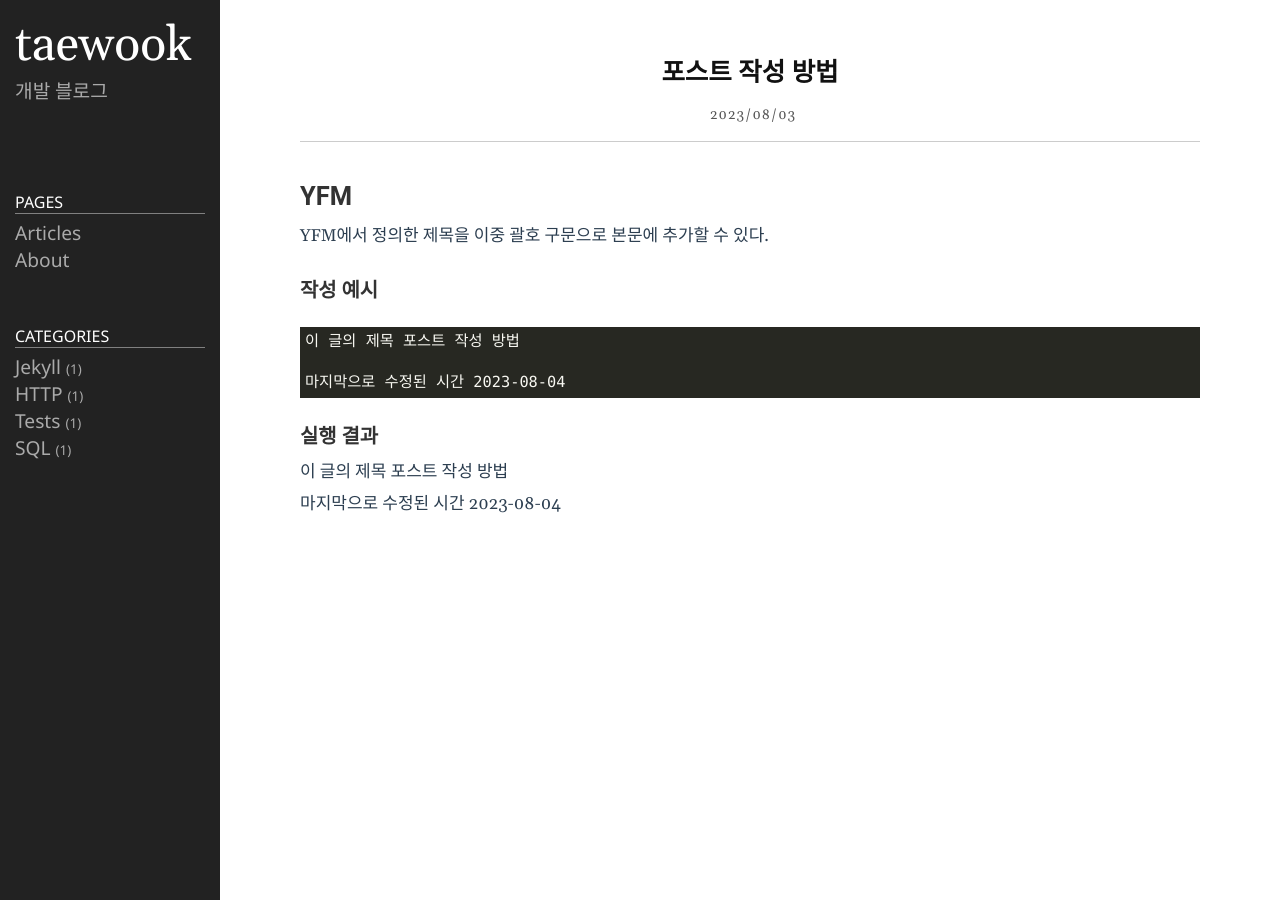
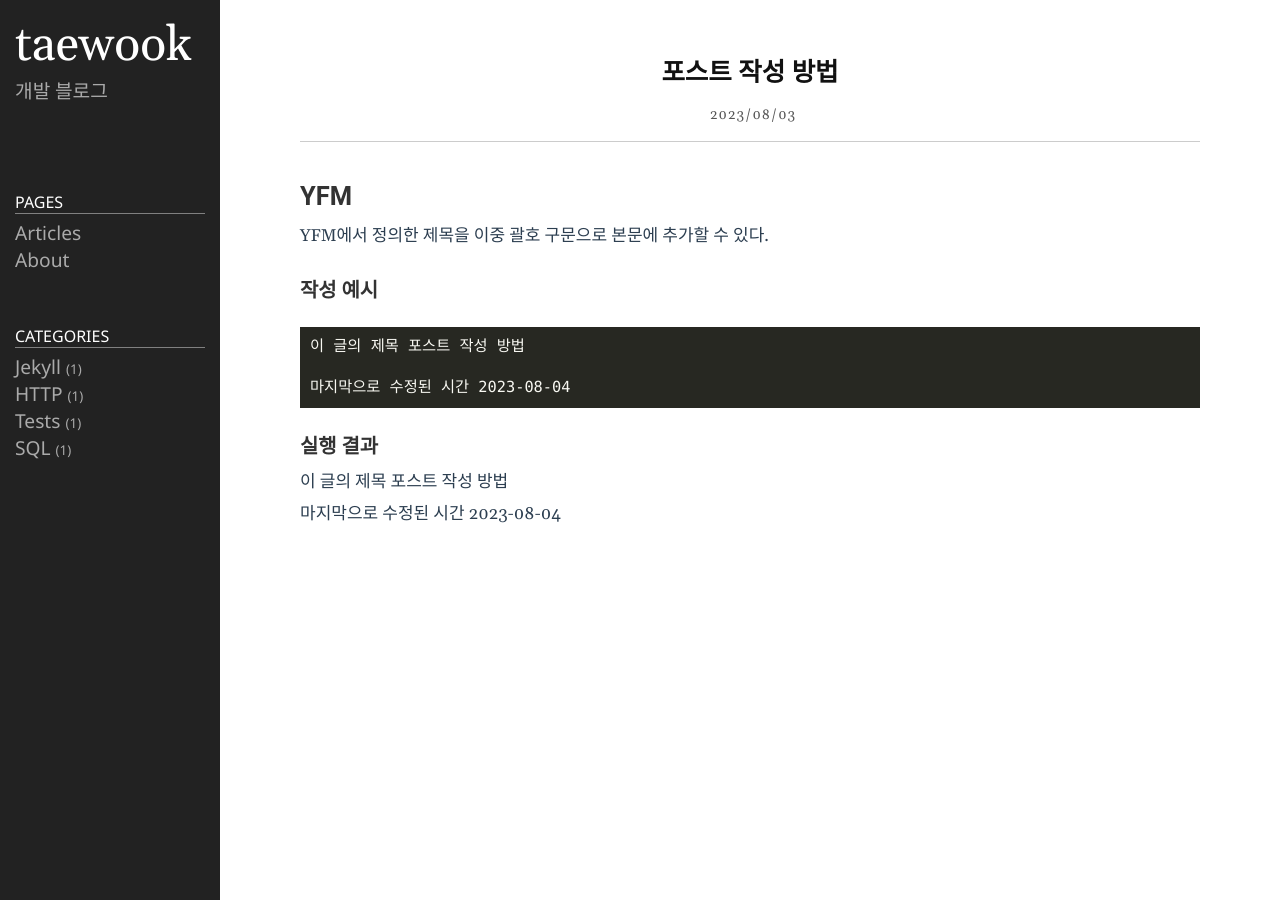
Before and after one commit to taewook02/taewook02.github.io, a Jekyll site: the page built from _posts/2023-08-03-write-post-howto.md, in a window 1280 px wide. Built offline with Jekyll 4.4.1, drawn with Linux system fonts in a browser that asks for light colours.

Commit message:
feat: 코드블럭 css 수정

```diff
--- a/public/css/style.css
+++ b/public/css/style.css
@@ -75,12 +75,16 @@ pre {
 code {
     font-family: 'Monaco', 'Consolas', sans-serif;
     font-size: 0.9em;
-    margin: 0px;
+    margin: 0;
 }
 
 code pre {
     /*padding: 0;*/
     margin: 5px;
+}
+
+pre.highlight {
+    padding: 10px;
 }
 
 code table, code th, code td {
```
